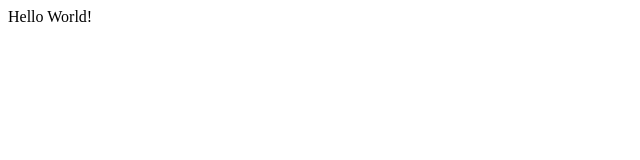
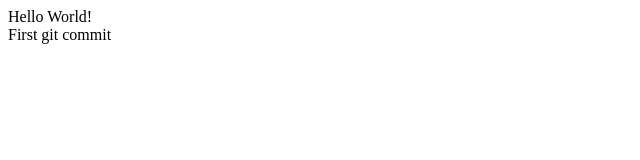
Before and after one commit to rapha1256/demo-repo, a plain HTML site: page index.html in a window 1280 px wide. Shown: the whole page, without its empty margins (0-640 px from the left). Drawn offline with Linux system fonts and the light colour scheme.

Commit message:
Modified index.html
Some description

```diff
--- a/index.html
+++ b/index.html
@@ -1 +1,2 @@
 <div>Hello World!</div>
+<div>First git commit</div>
```
